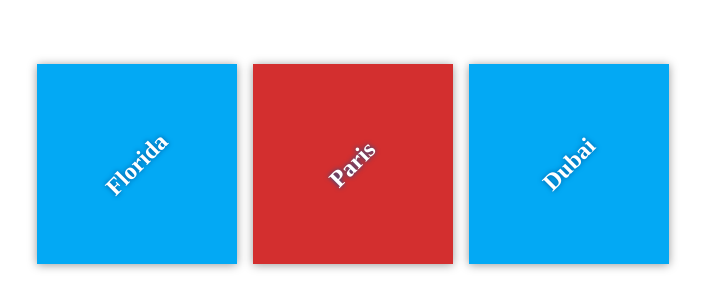
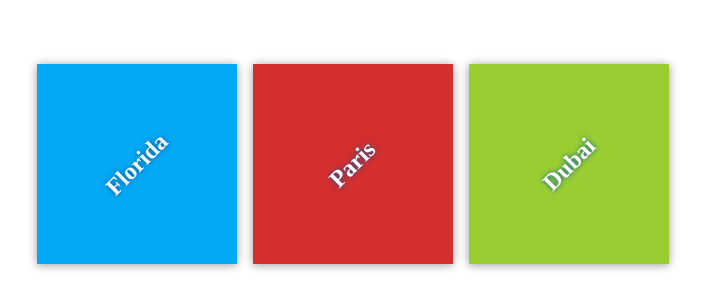
Before and after one commit to alilosoft/my-travel-plans, a plain HTML site: page index.html in a window 1280 px wide. Shown: the part 236-544 px from the top of the page, without its empty margins (287-992 px from the left). Drawn offline with Linux system fonts and the light colour scheme.

Commit message:
Add style rule for DUBAI destination

```diff
--- a/css/app.css
+++ b/css/app.css
@@ -58,3 +58,7 @@ h2 {
 #paris {
     background-color: #d32f2f;
 }
+
+#dubai {
+    background-color: #9acd32;
+}
```
